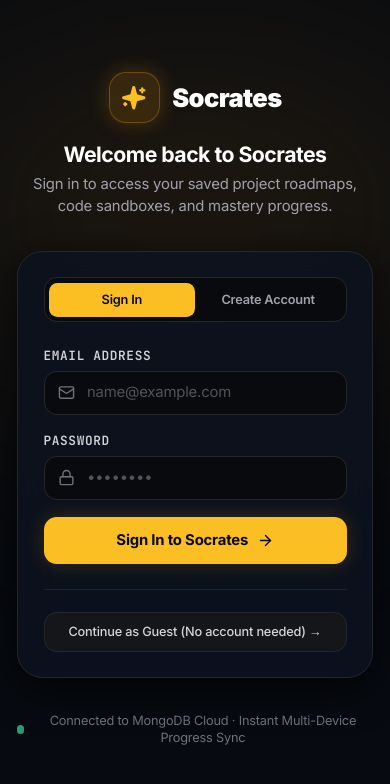
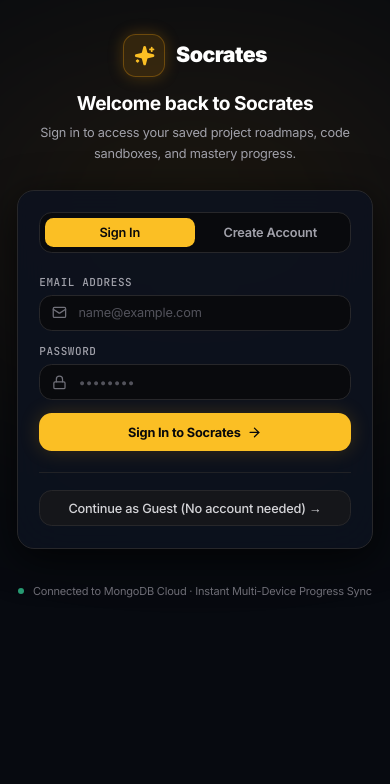
Before and after one commit to Suhas1010/Socrates, a Next.js app: page /login in a window 390 px wide. Shown: the top 784 px of the page. Built offline with nearby package versions, Linux system fonts and the light colour scheme; no server answers.

Commit message:
ui: make login page smoothly scrollable with refined compact typography

```diff
--- a/src/app/login/page.tsx
+++ b/src/app/login/page.tsx
@@ -160,28 +160,28 @@
   };
 
   return (
-    <div className="min-h-screen bg-[#070A10] flex flex-col justify-center items-center px-4 pt-10 pb-16 relative overflow-y-auto select-none">
+    <div className="min-h-screen w-full bg-[#070A10] flex flex-col justify-start sm:justify-center items-center px-4 py-8 sm:py-12 relative overflow-y-auto select-none">
       {/* Background radial glow */}
-      <div className="absolute top-1/4 left-1/2 -translate-x-1/2 -translate-y-1/2 w-[600px] h-[350px] bg-amber-500/10 blur-[130px] rounded-full pointer-events-none" />
+      <div className="absolute top-1/4 left-1/2 -translate-x-1/2 -translate-y-1/2 w-[550px] h-[320px] bg-amber-500/10 blur-[130px] rounded-full pointer-events-none" />
 
       {/* Brand Header */}
-      <div className="flex flex-col items-center mb-8 relative z-10 text-center">
-        <Link href="/" className="inline-flex items-center gap-3 group mb-4">
-          <div className="w-12 h-12 rounded-2xl bg-amber-500/15 border border-amber-500/30 flex items-center justify-center text-amber-400 font-bold shadow-[0_0_20px_rgba(245,158,11,0.25)] group-hover:scale-105 transition-transform">
-            <Sparkles className="w-6 h-6 fill-current" />
+      <div className="flex flex-col items-center mb-6 relative z-10 text-center">
+        <Link href="/" className="inline-flex items-center gap-2.5 group mb-3">
+          <div className="w-10 h-10 rounded-xl bg-amber-500/15 border border-amber-500/30 flex items-center justify-center text-amber-400 font-bold shadow-[0_0_15px_rgba(245,158,11,0.25)] group-hover:scale-105 transition-transform">
+            <Sparkles className="w-5 h-5 fill-current" />
           </div>
-          <span className="text-2xl font-black tracking-tight text-white font-sans">
+          <span className="text-xl font-black tracking-tight text-white font-sans">
             Socrates
           </span>
         </Link>
-        <h1 className="text-xl sm:text-2xl font-bold text-white tracking-tight">
+        <h1 className="text-lg sm:text-xl font-bold text-white tracking-tight">
           {mode === "verify"
             ? "Verify Your Email Address"
             : mode === "login"
             ? "Welcome back to Socrates"
             : "Start your AI journey"}
         </h1>
-        <p className="text-sm text-zinc-400 mt-1 max-w-sm">
+        <p className="text-xs sm:text-sm text-zinc-400 mt-1 max-w-sm leading-relaxed">
           {mode === "verify"
             ? `Enter the 6-digit code sent to ${verifyEmailAddress || "your inbox"} to activate your account.`
             : mode === "login"
@@ -191,10 +191,10 @@
       </div>
 
       {/* Main Card */}
-      <div className="w-full max-w-md bg-[#0D121F]/90 border border-zinc-800 rounded-3xl p-6 sm:p-8 shadow-[0_10px_40px_rgba(0,0,0,0.7)] backdrop-blur-xl relative z-10">
+      <div className="w-full max-w-md bg-[#0D121F]/90 border border-zinc-800 rounded-2xl p-5 sm:p-7 shadow-[0_10px_40px_rgba(0,0,0,0.7)] backdrop-blur-xl relative z-10 mb-8">
         {/* Mode Toggle Switch (only shown for login / register) */}
         {mode !== "verify" ? (
-          <div className="flex items-center p-1 bg-zinc-950/80 border border-zinc-800 rounded-xl mb-6">
+          <div className="flex items-center p-1 bg-zinc-950/80 border border-zinc-800 rounded-xl mb-5">
             <button
               type="button"
               onClick={() => {
@@ -202,7 +202,7 @@
                 setError(null);
                 setSuccessMsg(null);
               }}
-              className={`flex-1 py-2 text-xs sm:text-sm font-semibold rounded-lg transition-all cursor-pointer ${
+              className={`flex-1 py-1.5 text-xs font-semibold rounded-lg transition-all cursor-pointer ${
                 mode === "login"
                   ? "bg-amber-400 text-zinc-950 shadow-sm"
                   : "text-zinc-400 hover:text-white"
@@ -217,7 +217,7 @@
                 setError(null);
                 setSuccessMsg(null);
               }}
-              className={`flex-1 py-2 text-xs sm:text-sm font-semibold rounded-lg transition-all cursor-pointer ${
+              className={`flex-1 py-1.5 text-xs font-semibold rounded-lg transition-all cursor-pointer ${
                 mode === "register"
                   ? "bg-amber-400 text-zinc-950 shadow-sm"
                   : "text-zinc-400 hover:text-white"
@@ -227,7 +227,7 @@
             </button>
           </div>
         ) : (
-          <div className="flex items-center justify-between pb-4 mb-4 border-b border-zinc-800/80 text-xs">
+          <div className="flex items-center justify-between pb-3 mb-4 border-b border-zinc-800/80 text-xs">
             <button
               type="button"
               onClick={() => {
@@ -236,25 +236,25 @@
                 setSuccessMsg(null);
                 setVerificationCode("");
               }}
-              className="text-zinc-400 hover:text-white flex items-center gap-1 transition-colors cursor-pointer"
+              className="text-zinc-400 hover:text-white flex items-center gap-1 transition-colors cursor-pointer text-xs"
             >
-              <ChevronLeft className="w-4 h-4" />
+              <ChevronLeft className="w-3.5 h-3.5" />
               <span>Back to Register</span>
             </button>
-            <span className="text-amber-400 font-mono font-semibold">Step 2 of 2: Verification</span>
+            <span className="text-amber-400 font-mono font-medium text-[11px]">Step 2 of 2: Verification</span>
           </div>
         )}
 
         {/* Feedback Alerts */}
         {error && (
-          <div className="mb-5 p-3.5 rounded-xl bg-rose-500/10 border border-rose-500/30 text-rose-300 text-xs sm:text-sm flex items-start gap-2.5">
+          <div className="mb-4 p-3 rounded-xl bg-rose-500/10 border border-rose-500/30 text-rose-300 text-xs flex items-start gap-2">
             <AlertCircle className="w-4 h-4 flex-shrink-0 mt-0.5 text-rose-400" />
             <span className="leading-relaxed">{error}</span>
           </div>
         )}
 
         {successMsg && (
-          <div className="mb-5 p-3.5 rounded-xl bg-emerald-500/10 border border-emerald-500/30 text-emerald-300 text-xs sm:text-sm flex items-start gap-2.5">
+          <div className="mb-4 p-3 rounded-xl bg-emerald-500/10 border border-emerald-500/30 text-emerald-300 text-xs flex items-start gap-2">
             <CheckCircle2 className="w-4 h-4 flex-shrink-0 mt-0.5 text-emerald-400" />
             <span className="leading-relaxed">{successMsg}</span>
           </div>
@@ -262,28 +262,28 @@
 
         {/* Free Test Mailbox Preview Banner */}
         {mode === "verify" && previewUrl && (
-          <div className="mb-4 p-3 rounded-xl bg-cyan-500/10 border border-cyan-500/30 text-cyan-200 text-xs flex items-center justify-between">
-            <span className="truncate pr-2">📬 Delivered to Free Test Mailbox</span>
+          <div className="mb-3.5 p-2.5 rounded-xl bg-cyan-500/10 border border-cyan-500/30 text-cyan-200 text-xs flex items-center justify-between">
+            <span className="truncate pr-2 text-[11px]">📬 Delivered to Free Test Mailbox</span>
             <a
               href={previewUrl}
               target="_blank"
               rel="noopener noreferrer"
-              className="px-2.5 py-1 rounded bg-cyan-400 text-zinc-950 font-bold text-[11px] hover:bg-cyan-300 transition-colors inline-flex items-center gap-1 flex-shrink-0 cursor-pointer"
+              className="px-2 py-0.5 rounded bg-cyan-400 text-zinc-950 font-bold text-[10px] hover:bg-cyan-300 transition-colors inline-flex items-center gap-1 flex-shrink-0 cursor-pointer"
             >
               <span>View Email</span>
-              <ExternalLink className="w-3 h-3" />
+              <ExternalLink className="w-2.5 h-2.5" />
             </a>
           </div>
         )}
 
         {/* Development Helper Pill */}
         {mode === "verify" && devCode && (
-          <div className="mb-5 p-3 rounded-xl bg-amber-400/10 border border-amber-400/30 text-amber-200 text-xs flex items-center justify-between">
-            <span className="font-mono">Verification Code: <strong>{devCode}</strong></span>
+          <div className="mb-4 p-2.5 rounded-xl bg-amber-400/10 border border-amber-400/30 text-amber-200 text-xs flex items-center justify-between">
+            <span className="font-mono text-[11px]">Verification Code: <strong>{devCode}</strong></span>
             <button
               type="button"
               onClick={() => setVerificationCode(devCode)}
-              className="px-2.5 py-1 rounded bg-amber-400 text-zinc-950 font-bold text-[11px] hover:bg-amber-300 cursor-pointer"
+              className="px-2 py-0.5 rounded bg-amber-400 text-zinc-950 font-bold text-[10px] hover:bg-amber-300 cursor-pointer"
             >
               Auto Fill
             </button>
@@ -294,9 +294,9 @@
         {/* EMAIL VERIFICATION FORM                                                   */}
         {/* ========================================================================= */}
         {mode === "verify" ? (
-          <form onSubmit={handleVerifySubmit} className="space-y-4">
+          <form onSubmit={handleVerifySubmit} className="space-y-3.5">
             <div>
-              <label className="block text-xs font-mono font-semibold text-zinc-300 mb-2 uppercase tracking-wider text-center">
+              <label className="block text-[11px] font-mono font-medium text-zinc-400 mb-1.5 uppercase tracking-wider text-center">
                 Enter 6-Digit Code
               </label>
               <div className="relative">
@@ -310,10 +310,10 @@
                     setVerificationCode(e.target.value.replace(/[^0-9]/g, "").slice(0, 6))
                   }
                   placeholder="123456"
-                  className="w-full text-center py-3.5 px-4 rounded-xl bg-zinc-950/90 border border-zinc-700 text-white placeholder-zinc-700 text-2xl sm:text-3xl font-mono font-extrabold tracking-[8px] focus:outline-none focus:border-amber-400 focus:ring-2 focus:ring-amber-400/30 transition-all"
+                  className="w-full text-center py-2.5 px-3 rounded-xl bg-zinc-950/90 border border-zinc-700 text-white placeholder-zinc-700 text-xl sm:text-2xl font-mono font-bold tracking-[6px] focus:outline-none focus:border-amber-400 focus:ring-2 focus:ring-amber-400/30 transition-all"
                 />
               </div>
-              <p className="text-[11px] text-zinc-500 mt-2 text-center">
+              <p className="text-[10px] text-zinc-500 mt-1.5 text-center">
                 Code expires in 15 minutes. Check spam folder if not in inbox.
               </p>
             </div>
@@ -321,30 +321,30 @@
             <button
               type="submit"
               disabled={loading || verificationCode.length !== 6}
-              className="w-full mt-2 py-3 rounded-xl bg-amber-400 hover:bg-amber-300 text-zinc-950 font-bold text-sm transition-all flex items-center justify-center gap-2 shadow-[0_0_20px_rgba(245,158,11,0.2)] disabled:opacity-50 cursor-pointer"
+              className="w-full mt-2 py-2.5 rounded-xl bg-amber-400 hover:bg-amber-300 text-zinc-950 font-bold text-xs sm:text-sm transition-all flex items-center justify-center gap-1.5 shadow-[0_0_20px_rgba(245,158,11,0.2)] disabled:opacity-50 cursor-pointer"
             >
               {loading ? (
                 <>
-                  <Loader2 className="w-4 h-4 animate-spin" />
+                  <Loader2 className="w-3.5 h-3.5 animate-spin" />
                   <span>Verifying Code...</span>
                 </>
               ) : (
                 <>
                   <span>Verify Email &amp; Start Learning</span>
-                  <ArrowRight className="w-4 h-4" />
+                  <ArrowRight className="w-3.5 h-3.5" />
                 </>
               )}
             </button>
 
             {/* Resend Code Action */}
-            <div className="pt-2 text-center">
+            <div className="pt-1.5 text-center">
               <button
                 type="button"
                 onClick={handleResendCode}
                 disabled={isResending || resendCooldown > 0}
-                className="text-xs text-zinc-400 hover:text-amber-300 disabled:opacity-50 disabled:hover:text-zinc-400 transition-colors inline-flex items-center gap-1.5 cursor-pointer font-medium"
+                className="text-[11px] text-zinc-400 hover:text-amber-300 disabled:opacity-50 disabled:hover:text-zinc-400 transition-colors inline-flex items-center gap-1.5 cursor-pointer font-medium"
               >
-                <RotateCcw className={`w-3.5 h-3.5 ${isResending ? "animate-spin" : ""}`} />
+                <RotateCcw className={`w-3 h-3 ${isResending ? "animate-spin" : ""}`} />
                 <span>
                   {resendCooldown > 0
                     ? `Resend code in ${resendCooldown}s`
@@ -359,15 +359,15 @@
           /* ========================================================================= */
           /* LOGIN & REGISTRATION FORM                                                 */
           /* ========================================================================= */
-          <form onSubmit={handleSubmit} className="space-y-4">
+          <form onSubmit={handleSubmit} className="space-y-3">
             {mode === "register" && (
               <div>
-                <label className="block text-xs font-mono font-semibold text-zinc-300 mb-1.5 uppercase tracking-wider">
+                <label className="block text-[11px] font-mono font-medium text-zinc-400 mb-1 uppercase tracking-wider">
                   Full Name
                 </label>
                 <div className="relative">
-                  <div className="absolute inset-y-0 left-0 pl-3.5 flex items-center pointer-events-none text-zinc-500">
-                    <UserIcon className="w-4 h-4" />
+                  <div className="absolute inset-y-0 left-0 pl-3 flex items-center pointer-events-none text-zinc-500">
+                    <UserIcon className="w-3.5 h-3.5" />
                   </div>
                   <input
                     type="text"
@@ -375,19 +375,19 @@
                     value={name}
                     onChange={(e) => setName(e.target.value)}
                     placeholder="e.g. Alex Mercer"
-                    className="w-full pl-10 pr-4 py-2.5 rounded-xl bg-zinc-950/80 border border-zinc-800 text-white placeholder-zinc-600 text-sm focus:outline-none focus:border-amber-400/80 focus:ring-1 focus:ring-amber-400/50 transition-all font-sans"
+                    className="w-full pl-9 pr-3 py-2 rounded-xl bg-zinc-950/80 border border-zinc-800 text-white placeholder-zinc-600 text-xs sm:text-sm focus:outline-none focus:border-amber-400/80 focus:ring-1 focus:ring-amber-400/50 transition-all font-sans"
                   />
                 </div>
               </div>
             )}
 
             <div>
-              <label className="block text-xs font-mono font-semibold text-zinc-300 mb-1.5 uppercase tracking-wider">
+              <label className="block text-[11px] font-mono font-medium text-zinc-400 mb-1 uppercase tracking-wider">
                 Email Address
               </label>
               <div className="relative">
-                <div className="absolute inset-y-0 left-0 pl-3.5 flex items-center pointer-events-none text-zinc-500">
-                  <Mail className="w-4 h-4" />
+                <div className="absolute inset-y-0 left-0 pl-3 flex items-center pointer-events-none text-zinc-500">
+                  <Mail className="w-3.5 h-3.5" />
                 </div>
                 <input
                   type="email"
@@ -395,18 +395,18 @@
                   value={email}
                   onChange={(e) => setEmail(e.target.value)}
                   placeholder="name@example.com"
-                  className="w-full pl-10 pr-4 py-2.5 rounded-xl bg-zinc-950/80 border border-zinc-800 text-white placeholder-zinc-600 text-sm focus:outline-none focus:border-amber-400/80 focus:ring-1 focus:ring-amber-400/50 transition-all font-sans"
+                  className="w-full pl-9 pr-3 py-2 rounded-xl bg-zinc-950/80 border border-zinc-800 text-white placeholder-zinc-600 text-xs sm:text-sm focus:outline-none focus:border-amber-400/80 focus:ring-1 focus:ring-amber-400/50 transition-all font-sans"
                 />
               </div>
             </div>
 
             <div>
-              <label className="block text-xs font-mono font-semibold text-zinc-300 mb-1.5 uppercase tracking-wider">
+              <label className="block text-[11px] font-mono font-medium text-zinc-400 mb-1 uppercase tracking-wider">
                 Password
               </label>
               <div className="relative">
-                <div className="absolute inset-y-0 left-0 pl-3.5 flex items-center pointer-events-none text-zinc-500">
-                  <Lock className="w-4 h-4" />
+                <div className="absolute inset-y-0 left-0 pl-3 flex items-center pointer-events-none text-zinc-500">
+                  <Lock className="w-3.5 h-3.5" />
                 </div>
                 <input
                   type="password"
@@ -414,11 +414,11 @@
                   value={password}
                   onChange={(e) => setPassword(e.target.value)}
                   placeholder="••••••••"
-                  className="w-full pl-10 pr-4 py-2.5 rounded-xl bg-zinc-950/80 border border-zinc-800 text-white placeholder-zinc-600 text-sm focus:outline-none focus:border-amber-400/80 focus:ring-1 focus:ring-amber-400/50 transition-all font-sans"
+                  className="w-full pl-9 pr-3 py-2 rounded-xl bg-zinc-950/80 border border-zinc-800 text-white placeholder-zinc-600 text-xs sm:text-sm focus:outline-none focus:border-amber-400/80 focus:ring-1 focus:ring-amber-400/50 transition-all font-sans"
                 />
               </div>
               {mode === "register" && (
-                <span className="text-[11px] text-zinc-500 mt-1 block">
+                <span className="text-[10px] text-zinc-500 mt-0.5 block">
                   Must be at least 6 characters
                 </span>
               )}
@@ -426,12 +426,12 @@
 
             {mode === "register" && (
               <div>
-                <label className="block text-xs font-mono font-semibold text-zinc-300 mb-1.5 uppercase tracking-wider">
+                <label className="block text-[11px] font-mono font-medium text-zinc-400 mb-1 uppercase tracking-wider">
                   Confirm Password
                 </label>
                 <div className="relative">
-                  <div className="absolute inset-y-0 left-0 pl-3.5 flex items-center pointer-events-none text-zinc-500">
-                    <Lock className="w-4 h-4" />
+                  <div className="absolute inset-y-0 left-0 pl-3 flex items-center pointer-events-none text-zinc-500">
+                    <Lock className="w-3.5 h-3.5" />
                   </div>
                   <input
                     type="password"
@@ -439,7 +439,7 @@
                     value={confirmPassword}
                     onChange={(e) => setConfirmPassword(e.target.value)}
                     placeholder="••••••••"
-                    className="w-full pl-10 pr-4 py-2.5 rounded-xl bg-zinc-950/80 border border-zinc-800 text-white placeholder-zinc-600 text-sm focus:outline-none focus:border-amber-400/80 focus:ring-1 focus:ring-amber-400/50 transition-all font-sans"
+                    className="w-full pl-9 pr-3 py-2 rounded-xl bg-zinc-950/80 border border-zinc-800 text-white placeholder-zinc-600 text-xs sm:text-sm focus:outline-none focus:border-amber-400/80 focus:ring-1 focus:ring-amber-400/50 transition-all font-sans"
                   />
                 </div>
               </div>
@@ -448,11 +448,11 @@
             <button
               type="submit"
               disabled={loading}
-              className="w-full mt-2 py-3 rounded-xl bg-amber-400 hover:bg-amber-300 text-zinc-950 font-bold text-sm transition-all flex items-center justify-center gap-2 shadow-[0_0_20px_rgba(245,158,11,0.2)] disabled:opacity-50 cursor-pointer"
+              className="w-full mt-2 py-2.5 rounded-xl bg-amber-400 hover:bg-amber-300 text-zinc-950 font-bold text-xs sm:text-sm transition-all flex items-center justify-center gap-1.5 shadow-[0_0_20px_rgba(245,158,11,0.2)] disabled:opacity-50 cursor-pointer"
             >
               {loading ? (
                 <>
-                  <Loader2 className="w-4 h-4 animate-spin" />
+                  <Loader2 className="w-3.5 h-3.5 animate-spin" />
                   <span>{mode === "login" ? "Signing In..." : "Creating Account..."}</span>
                 </>
               ) : (
@@ -462,7 +462,7 @@
                       ? "Sign In to Socrates"
                       : "Create Account & Send Verification Code"}
                   </span>
-                  <ArrowRight className="w-4 h-4" />
+                  <ArrowRight className="w-3.5 h-3.5" />
                 </>
               )}
             </button>
@@ -470,11 +470,11 @@
         )}
 
         {/* Guest Skip Option */}
-        <div className="mt-6 pt-5 border-t border-zinc-800/80 text-center">
+        <div className="mt-5 pt-4 border-t border-zinc-800/80 text-center">
           <button
             type="button"
             onClick={handleGuestLogin}
-            className="w-full py-2.5 px-4 rounded-xl bg-zinc-900/80 hover:bg-zinc-800 border border-zinc-800 hover:border-zinc-700 text-xs sm:text-sm text-zinc-300 hover:text-white transition-all inline-flex items-center justify-center gap-2 font-medium cursor-pointer"
+            className="w-full py-2 px-3 rounded-xl bg-zinc-900/80 hover:bg-zinc-800 border border-zinc-800 hover:border-zinc-700 text-xs text-zinc-300 hover:text-white transition-all inline-flex items-center justify-center gap-1.5 font-medium cursor-pointer"
           >
             <span>Continue as Guest (No account needed) &rarr;</span>
           </button>
@@ -482,8 +482,8 @@
       </div>
 
       {/* Database sync status info */}
-      <div className="mt-8 text-center text-xs text-zinc-500 flex items-center gap-2">
-        <span className="w-2 h-2 rounded-full bg-emerald-400 animate-pulse" />
+      <div className="pb-8 text-center text-[11px] text-zinc-500 flex items-center gap-2">
+        <span className="w-1.5 h-1.5 rounded-full bg-emerald-400 animate-pulse" />
         <span>Connected to MongoDB Cloud · Instant Multi-Device Progress Sync</span>
       </div>
     </div>
```
